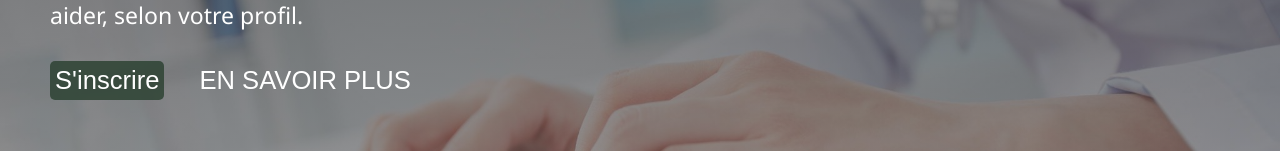
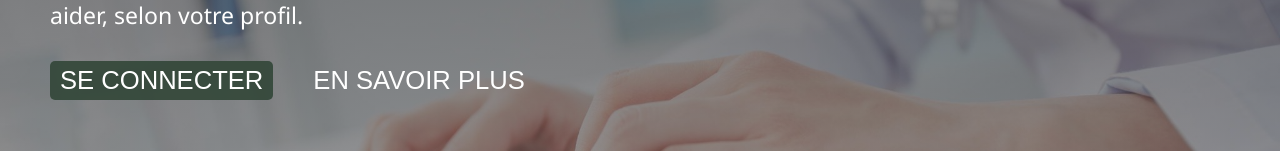
Before and after one commit to Ousmelie/TENET, a React (Create React App) app in the folder tenet-front/: page /home in a window 1280 px wide. Shown: the part 452-603 px from the top of the page. Built offline with nearby package versions, Linux system fonts and the light colour scheme; no server answers; a web font is replaced by a local one.

Commit message:
Changed buttons on Home pt2

```diff
--- a/tenet-front/src/Home/Home.jsx
+++ b/tenet-front/src/Home/Home.jsx
@@ -25,7 +25,7 @@ function Home(props) {
                         justifyContent: "flex-start"
                     }}>
                         <Link to={"/register"} id="link" className={"link-button"}>
-                            <span id="connect-button">S'inscrire</span>
+                            <span id="connect-button">SE CONNECTER</span>
                         </Link>
 
                         <Link to={"/presentation"} id="link">
--- a/tenet-front/src/Home/home.css
+++ b/tenet-front/src/Home/home.css
@@ -58,7 +58,7 @@
     font-size: 2vw;
     text-decoration: none;
     margin-right: 30px;
-    padding: 5px;
+    padding: 5px 10px;
 }
 
 .link-button {
```
